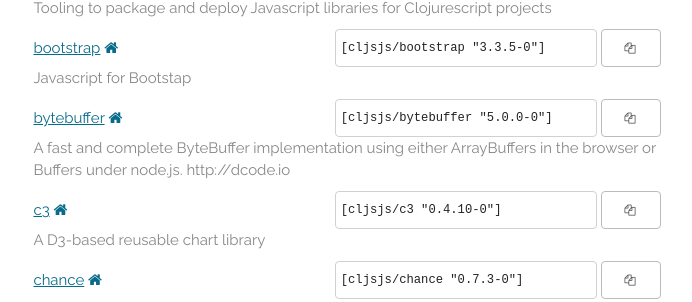
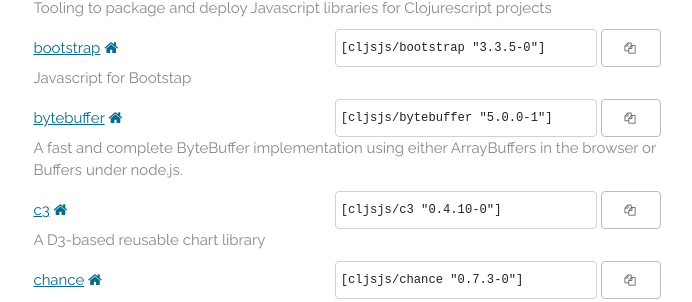
Before and after one commit to cljsjs/cljsjs.github.io, a Jekyll site: the page built from index.markdown, in a window 1280 px wide and 900 px high, scrolled down 1410 px. Shown: the part 121-423 px from the top of the window, without its empty margins (293-985 px from the left). Built offline with Jekyll 4.4.1, drawn with Linux system fonts in a browser that asks for light colours; nearby versions of some CDN libraries; comment, search, counter and statistics services are not loaded; some of the changed text lies outside the part shown.

Commit message:
Automatic update

```diff
--- a/_includes/packages.html
+++ b/_includes/packages.html
@@ -77,10 +77,10 @@
     <a href="https://clojars.org/cljsjs/bytebuffer">bytebuffer</a>
     <a href="https://github.com/dcodeIO/bytebuffer.js" target="new"><i class="fa fa-home"></i></a>
     <span class="clojars">
-      <input type="text" value='[cljsjs/bytebuffer "5.0.0-0"]'/>
-      <button data-clipboard-text='[cljsjs/bytebuffer "5.0.0-0"]'><i class="fa fa-copy"></i></button>
+      <input type="text" value='[cljsjs/bytebuffer "5.0.0-1"]'/>
+      <button data-clipboard-text='[cljsjs/bytebuffer "5.0.0-1"]'><i class="fa fa-copy"></i></button>
     </span>
-    <p class="description">A fast and complete ByteBuffer implementation using either ArrayBuffers in the browser or Buffers under node.js. http://dcode.io</p>
+    <p class="description">A fast and complete ByteBuffer implementation using either ArrayBuffers in the browser or Buffers under node.js.</p>
   </li>
   <li>
     <a href="https://clojars.org/cljsjs/c3">c3</a>
@@ -549,10 +549,10 @@
     <a href="https://clojars.org/cljsjs/long">long</a>
     <a href="https://github.com/dcodeIO/long.js" target="new"><i class="fa fa-home"></i></a>
     <span class="clojars">
-      <input type="text" value='[cljsjs/long "3.0.1-0"]'/>
-      <button data-clipboard-text='[cljsjs/long "3.0.1-0"]'><i class="fa fa-copy"></i></button>
+      <input type="text" value='[cljsjs/long "3.0.1-1"]'/>
+      <button data-clipboard-text='[cljsjs/long "3.0.1-1"]'><i class="fa fa-copy"></i></button>
     </span>
-    <p class="description">A Long class for representing a 64-bit two&#39;s-complement integer value. http://dcode.io</p>
+    <p class="description">A Long class for representing a 64 bit two&#39;s-complement integer value.</p>
   </li>
   <li>
     <a href="https://clojars.org/cljsjs/markdown">markdown</a>
```
